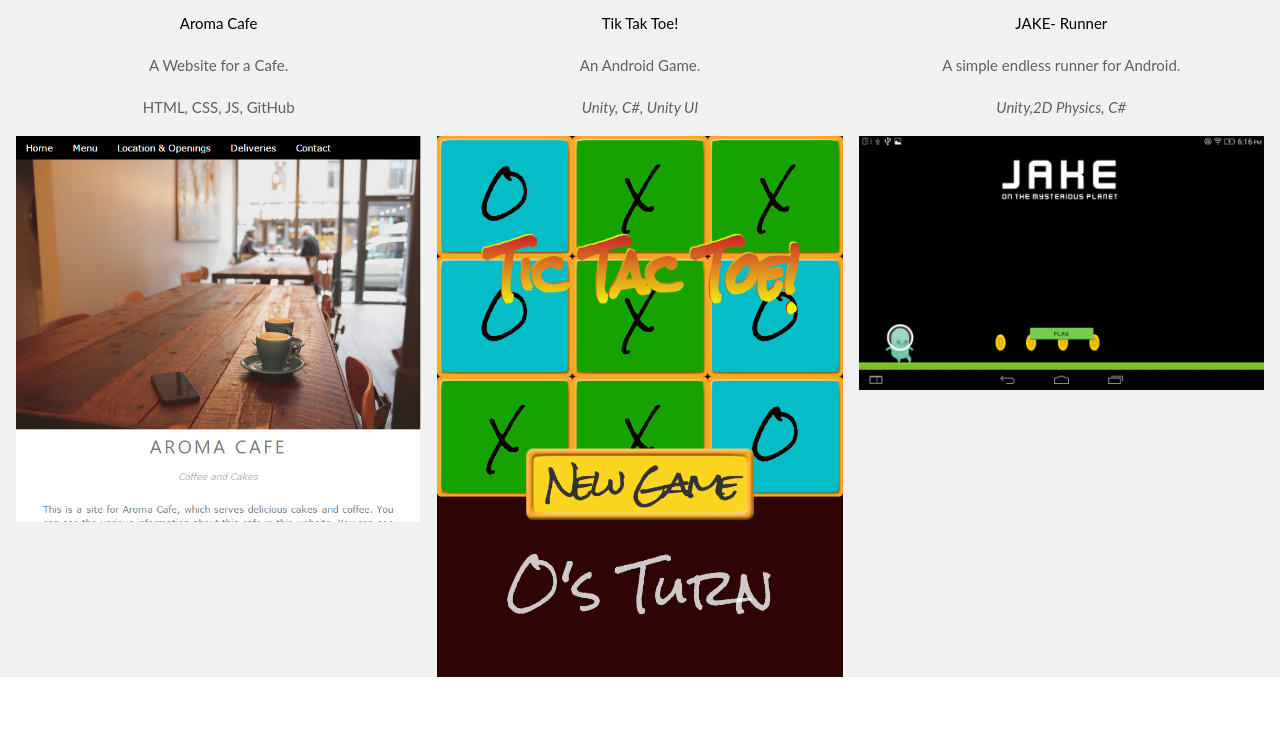
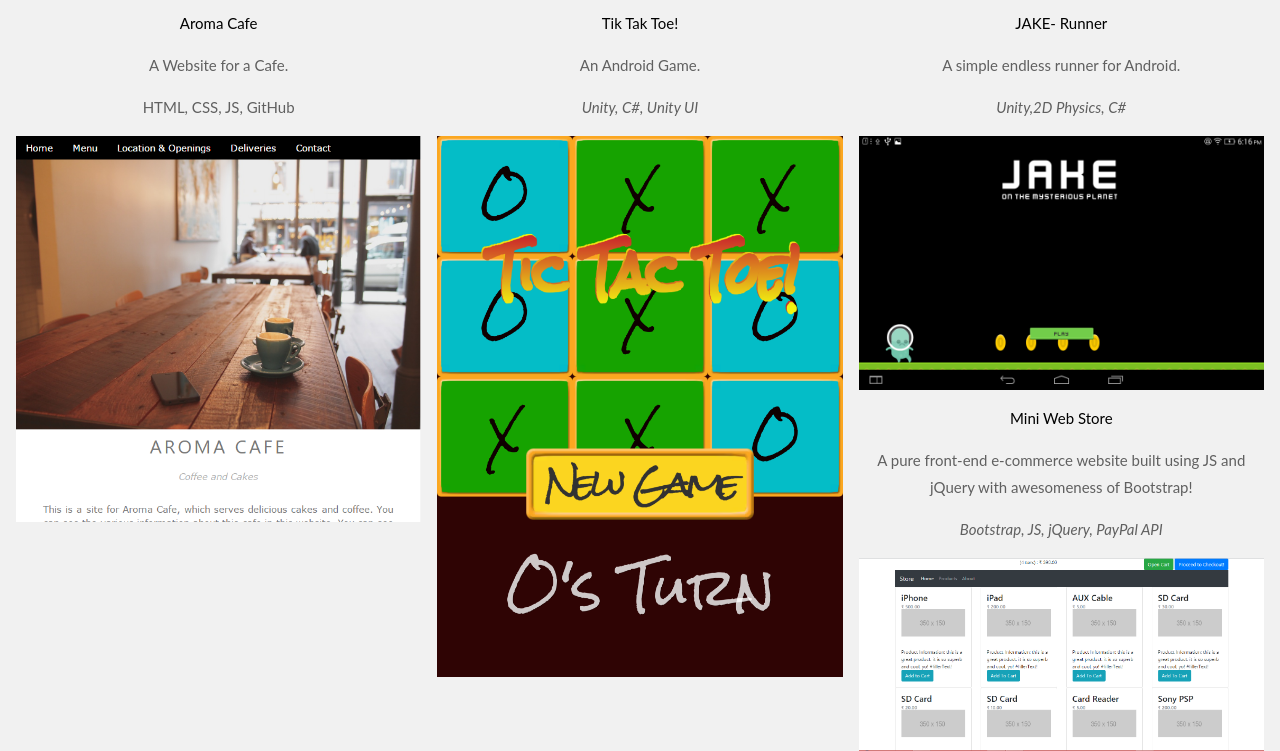
Before and after one commit to rageKing/rageKing.github.io, a plain HTML site: page portfolio.html in a window 1280 px wide. Shown: the part 636-1387 px from the top of the page. Before the commit the page ends 1313 px from the top, so only its background shows below. Drawn offline with nearby package versions, Linux system fonts and the light colour scheme.

Commit message:
Update portfolio.html

```diff
--- a/portfolio.html
+++ b/portfolio.html
@@ -114,6 +114,14 @@ h3 {
     <img src="run.jpeg" alt="Random Name" style="width:100%">
 
   </article>
+	<article class="w3-third">
+    <p>Mini Web Store</p>
+	<p class="w3-opacity">A pure front-end e-commerce website built using JS and jQuery with awesomeness of Bootstrap!</p>
+ 	<p class="w3-opacity"><i>Bootstrap, JS, jQuery, PayPal API </i></p>
+		<a href="cartsite/storehome.html">
+			<img src="storefront.png" alt="Random Name" style="width:100%"> </a>
+
+  </article>
 
 
 </section>
```
